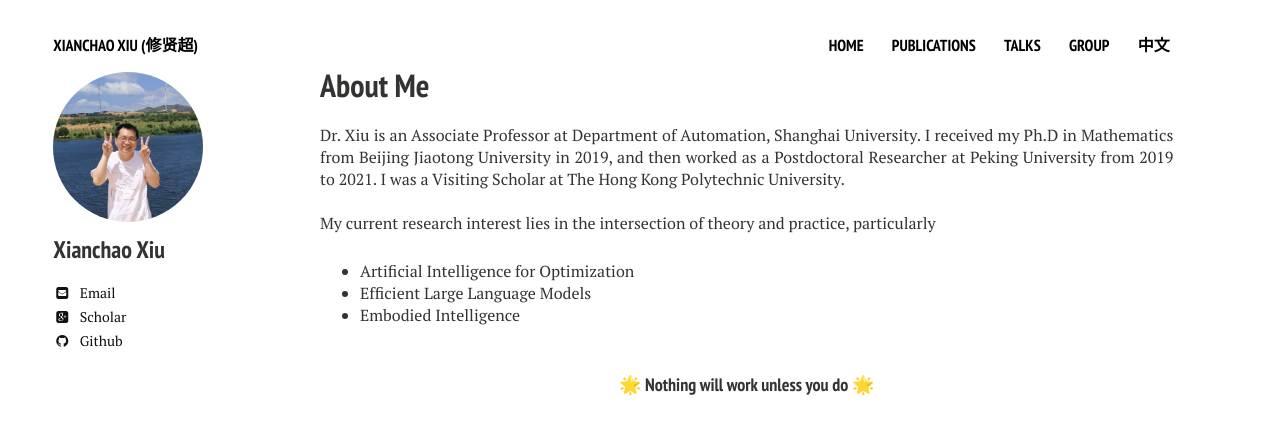
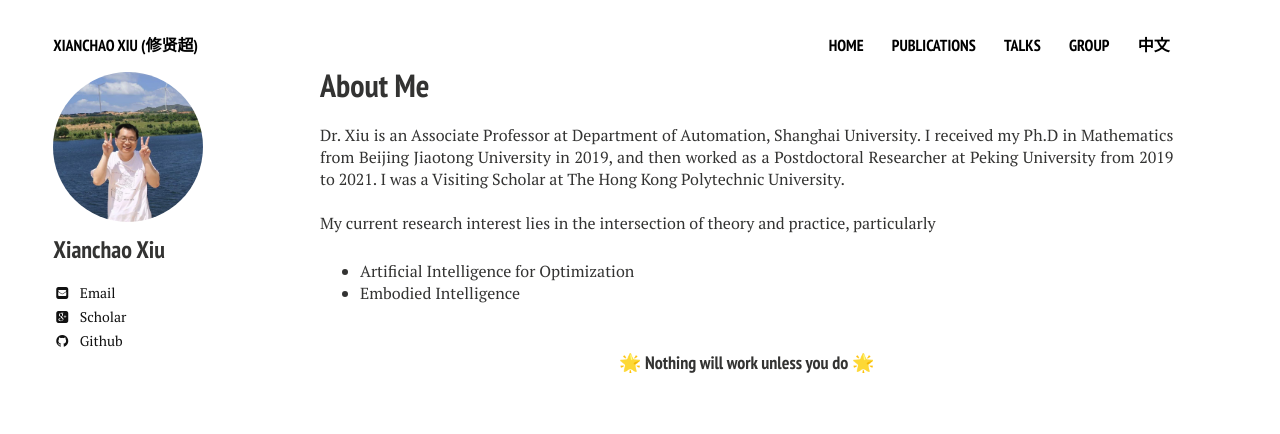
Before and after one commit to xianchaoxiu/xianchaoxiu.github.io, a Jekyll site: the page built from index.md, in a window 1280 px wide. Shown: the top 434 px of the page. Built offline with Jekyll 4.4.1, drawn with Linux system fonts in a browser that asks for light colours; nearby versions of some CDN libraries.

Commit message:
Update home2.html

```diff
--- a/_layouts/home2.html
+++ b/_layouts/home2.html
@@ -34,7 +34,6 @@
 My current research interest lies in the intersection of theory and practice, particularly
    <ul>
       <li> Artificial Intelligence for Optimization </li>
-      <li> Efficient Large Language Models </li>
       <li> Embodied Intelligence </li>  <br>
     </ul>
 
```
